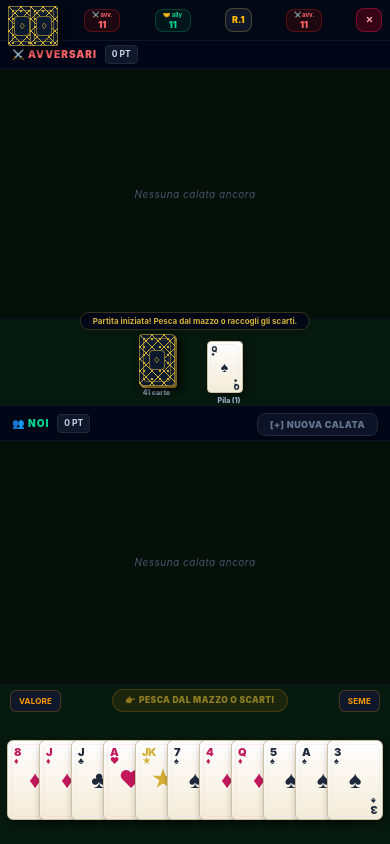
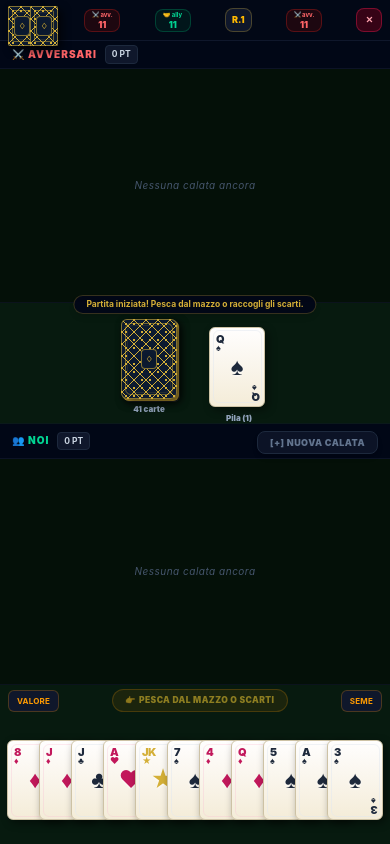
Before and after one commit to bea-jpg/Burraco, a React (Vite) app: page / in a window 390 px wide. Both pictures are taken after a click on the button "NUOVA PARTITA". Built offline with nearby package versions, Linux system fonts and the light colour scheme.

Commit message:
Aggiornato layout mobile con calate grandi, mazzo/scarti ingranditi e ordinamento touch delle carte

```diff
--- a/src/App.tsx
+++ b/src/App.tsx
@@ -255,7 +255,90 @@ export default function App() {
     setSelectedCardIds(new Set());
   };
 
-  // Reorder mano tramite drag and drop in tempo reale
+  // Sposta una carta all'interno della mano
+  const moveCardInHand = (srcIdx: number, destIdx: number) => {
+    if (srcIdx === destIdx) return;
+    setGameState(prev => {
+      const nextHand = [...prev.hands[0]];
+      if (srcIdx < 0 || srcIdx >= nextHand.length || destIdx < 0 || destIdx >= nextHand.length) return prev;
+
+      const [card] = nextHand.splice(srcIdx, 1);
+      nextHand.splice(destIdx, 0, card);
+
+      const nextHands = [...prev.hands];
+      nextHands[0] = nextHand;
+      return {
+        ...prev,
+        hands: nextHands
+      };
+    });
+  };
+
+  // Sposta la singola carta selezionata a sinistra (-1) o a destra (+1)
+  const moveSelectedCard = (direction: -1 | 1) => {
+    if (selectedCardIds.size !== 1) return;
+    const cardId = Array.from(selectedCardIds)[0];
+    const hand = gameState.hands[0];
+    const currIdx = hand.findIndex(c => c.id === cardId);
+    if (currIdx === -1) return;
+    const newIdx = currIdx + direction;
+    if (newIdx >= 0 && newIdx < hand.length) {
+      moveCardInHand(currIdx, newIdx);
+    }
+  };
+
+  // Touch drag and drop reordering per dispositivi mobile
+  const touchStateRef = useRef<{
+    startX: number;
+    startY: number;
+    srcIdx: number;
+    hasMoved: boolean;
+  } | null>(null);
+
+  const handleTouchStartCard = (e: React.TouchEvent, idx: number) => {
+    if (gameMode !== 'game') return;
+    const touch = e.touches[0];
+    touchStateRef.current = {
+      startX: touch.clientX,
+      startY: touch.clientY,
+      srcIdx: idx,
+      hasMoved: false,
+    };
+  };
+
+  const handleTouchMoveCard = (e: React.TouchEvent, spacing: number) => {
+    if (!touchStateRef.current) return;
+    const touch = e.touches[0];
+    const deltaX = touch.clientX - touchStateRef.current.startX;
+    const deltaY = touch.clientY - touchStateRef.current.startY;
+
+    if (Math.abs(deltaX) > 10 || Math.abs(deltaY) > 10 || touchStateRef.current.hasMoved) {
+      touchStateRef.current.hasMoved = true;
+      const hand = gameState.hands[0];
+      const offsetIndices = Math.round(deltaX / spacing);
+      const targetIdx = Math.max(0, Math.min(hand.length - 1, touchStateRef.current.srcIdx + offsetIndices));
+
+      setDraggedIdx(touchStateRef.current.srcIdx);
+      setDragOverIdx(targetIdx);
+    }
+  };
+
+  const handleTouchEndCard = (e: React.TouchEvent, cardId: string) => {
+    e.preventDefault();
+    if (!touchStateRef.current) return;
+    const { hasMoved } = touchStateRef.current;
+    touchStateRef.current = null;
+
+    if (hasMoved && draggedIdx !== null && dragOverIdx !== null && draggedIdx !== dragOverIdx) {
+      moveCardInHand(draggedIdx, dragOverIdx);
+    } else if (!hasMoved) {
+      toggleCardSelect(cardId);
+    }
+    setDraggedIdx(null);
+    setDragOverIdx(null);
+  };
+
+  // Reorder mano tramite drag and drop in tempo reale (Desktop)
   const handleDragStart = (e: React.DragEvent, idx: number) => {
     e.dataTransfer.setData("text/plain", idx.toString());
 
@@ -308,21 +391,7 @@ export default function App() {
     const srcIdx = Number(srcStr);
     if (isNaN(srcIdx) || srcIdx === destIdx) return;
 
-    setGameState(prev => {
-      const nextHand = [...prev.hands[0]];
-      if (srcIdx < 0 || srcIdx >= nextHand.length || destIdx < 0 || destIdx >= nextHand.length) return prev;
-
-      // Sposta la carta nell'array una sola volta al rilascio
-      const [card] = nextHand.splice(srcIdx, 1);
-      nextHand.splice(destIdx, 0, card);
-
-      const nextHands = [...prev.hands];
-      nextHands[0] = nextHand;
-      return {
-        ...prev,
-        hands: nextHands
-      };
-    });
+    moveCardInHand(srcIdx, destIdx);
     setSelectedCardIds(new Set());
   };
 
@@ -571,6 +640,9 @@ export default function App() {
                           onDragLeave={() => { if (dragOverIdx === idx) setDragOverIdx(null); }}
                           onDrop={(e) => handleDrop(e, idx)}
                           onDragEnd={() => { setDraggedIdx(null); setDragOverIdx(null); }}
+                          onTouchStart={(e) => handleTouchStartCard(e, idx)}
+                          onTouchMove={(e) => handleTouchMoveCard(e, spacing)}
+                          onTouchEnd={(e) => handleTouchEndCard(e, card.id)}
                           data-testid="hand-card" data-card-id={card.id}
                           className={`absolute w-14 h-20 transition-all duration-300 ease-out cursor-grab active:cursor-grabbing select-none
                             ${isDraggingThis ? 'opacity-20 scale-95 z-0' : 'opacity-100'}
@@ -582,10 +654,6 @@ export default function App() {
                             zIndex: isHoveredTarget ? 30 : idx + 10,
                           }}
                           onClick={() => toggleCardSelect(card.id)}
-                          onTouchEnd={(e) => {
-                            e.preventDefault();
-                            toggleCardSelect(card.id);
-                          }}
                         >
                           <CardView card={card} />
                         </div>
@@ -680,11 +748,11 @@ export default function App() {
           />
         </div>
 
-        {/* ── ZONA CENTRALE: Mazzo + Scarti + Status (Compatta) ─────────── */}
-        <div className="shrink-0 flex items-center justify-center gap-8 py-1.5 px-4 bg-[#071a0f] relative border-b border-slate-900/40">
+        {/* ── ZONA CENTRALE: Mazzo + Scarti + Status (Grandezza Standard) ─── */}
+        <div className="shrink-0 flex items-center justify-center gap-8 py-2 px-4 bg-[#071a0f] relative border-b border-slate-900/40">
           {/* Status pill */}
           <div key={gameState.history.length}
-            className="absolute -top-2 left-1/2 -translate-x-1/2 z-10 px-3 py-0.5 bg-slate-950/90 border border-[#d4af37]/25 rounded-full text-[8px] font-bold text-[#d4af37] whitespace-nowrap max-w-[60vw] truncate animate-card-pop shadow-md">
+            className="absolute -top-2 left-1/2 -translate-x-1/2 z-10 px-3 py-0.5 bg-slate-950/90 border border-[#d4af37]/25 rounded-full text-[8.5px] font-bold text-[#d4af37] whitespace-nowrap max-w-[65vw] truncate animate-card-pop shadow-md">
             {gameState.history[gameState.history.length - 1]}
           </div>
 
@@ -692,18 +760,18 @@ export default function App() {
           <div className="relative group mt-2 flex flex-col items-center">
             {gameState.deck.length > 3 && (
               <>
-                <div className="absolute top-[1px] left-[1px] w-9 h-13 bg-[#0c1a30] rounded border border-[#d4af37]/10" />
-                <div className="absolute top-[2px] left-[2px] w-9 h-13 bg-[#0c1a30] rounded border border-[#d4af37]/15" />
+                <div className="absolute top-[1.5px] left-[1.5px] w-14 h-20 bg-[#0c1a30] rounded-md border border-[#d4af37]/10" />
+                <div className="absolute top-[3px] left-[3px] w-14 h-20 bg-[#0c1a30] rounded-md border border-[#d4af37]/15" />
               </>
             )}
-            <div className="relative shadow-[1px_1px_0_#d4af37,_2px_2px_0_#d4af37,_3px_3px_8px_rgba(0,0,0,0.75)] rounded">
-              <CardView card={null} onClick={handleHumanDraw} size="mini" />
+            <div className="relative shadow-[1px_1px_0_#d4af37,_2px_2px_0_#d4af37,_3px_3px_8px_rgba(0,0,0,0.75)] rounded-md">
+              <CardView card={null} onClick={handleHumanDraw} size="normal" />
             </div>
-            <div className="text-center text-[7px] font-black text-slate-400 mt-0.5 whitespace-nowrap">{gameState.deck.length} carte</div>
+            <div className="text-center text-[8px] font-black text-slate-400 mt-1 whitespace-nowrap">{gameState.deck.length} carte</div>
           </div>
 
           {/* Scarti */}
-          <div className="relative flex items-center cursor-pointer mt-2" style={{ minWidth: '45px', minHeight: '52px' }}
+          <div className="relative flex items-center cursor-pointer mt-2" style={{ minWidth: '60px', minHeight: '82px' }}
             onClick={handleScartiClick}
             onDragOver={(e) => e.preventDefault()}
             onDrop={(e) => {
@@ -713,7 +781,7 @@ export default function App() {
               }
             }}>
             {gameState.discardPile.length === 0 ? (
-              <div className="w-9 h-13 rounded border border-dashed border-[#d4af37]/20 flex items-center justify-center text-[6px] text-[#d4af37]/40 font-black">
+              <div className="w-14 h-20 rounded-md border border-dashed border-[#d4af37]/20 flex items-center justify-center text-[7.5px] text-[#d4af37]/40 font-black tracking-widest">
                 SCARTI
               </div>
             ) : (
@@ -721,13 +789,13 @@ export default function App() {
                 const angle = (idx - (arr.length - 1) / 2) * 5;
                 return (
                   <div key={card.id} className="absolute transition-transform duration-200"
-                    style={{ left: `${idx * 8}px`, zIndex: idx, transform: `rotate(${angle}deg)` }}>
-                    <CardView card={card} size="mini" />
+                    style={{ left: `${idx * 12}px`, zIndex: idx, transform: `rotate(${angle}deg)` }}>
+                    <CardView card={card} size="normal" />
                   </div>
                 );
               })
             )}
-            <div className="text-center text-[7px] font-black text-slate-400 absolute -bottom-3.5 left-1/2 -translate-x-1/2 whitespace-nowrap">
+            <div className="text-center text-[8px] font-black text-slate-400 absolute -bottom-4 left-1/2 -translate-x-1/2 whitespace-nowrap">
               {gameState.discardPile.length > 0 ? `Pila (${gameState.discardPile.length})` : ''}
             </div>
           </div>
@@ -775,7 +843,7 @@ export default function App() {
         {/* ── MANO GIOCATORE (Compatta in fondo) ─────────────────────────── */}
         <div className="shrink-0 flex flex-col justify-end pb-2 bg-[#071a0f]" style={{ overflow: 'visible' }}>
           {/* Header mano con bottoni ordinamento e barra azioni dinamica */}
-          <div className="flex items-center justify-between px-2.5 py-1 shrink-0 gap-1.5">
+          <div className="flex items-center justify-between px-2 py-1 shrink-0 gap-1">
             <button onClick={() => sortHand('value')}
               className="px-2 py-1 bg-slate-900 border border-amber-500/25 text-amber-500 font-bold text-[8px] uppercase tracking-wide rounded-md transition-all active:scale-95">
               Valore
@@ -795,16 +863,32 @@ export default function App() {
                   ✨ CALA ({selectedCardIds.size} CARTE)
                 </button>
               ) : selectedCardIds.size === 1 ? (
+                <div className="flex items-center gap-1">
+                  <button
+                    onClick={() => moveSelectedCard(-1)}
+                    className="px-2 py-0.5 bg-slate-800 hover:bg-slate-700 border border-amber-500/30 text-amber-300 font-bold text-[8px] uppercase tracking-wider rounded-md active:scale-95 shadow"
+                    title="Sposta a sinistra"
+                  >
+                    ◀
+                  </button>
                   <button
                     onClick={() => {
                       const selectedCardId = Array.from(selectedCardIds)[0];
                       const card = gameState.hands[0].find(c => c.id === selectedCardId);
                       if (card) handleDiscard(card);
                     }}
-                  className="px-3 py-1 bg-gradient-to-r from-rose-600 to-amber-600 border border-rose-400 text-white font-black text-[8.5px] uppercase tracking-wider rounded-full shadow-md active:scale-95"
+                    className="px-2.5 py-1 bg-gradient-to-r from-rose-600 to-amber-600 border border-rose-400 text-white font-black text-[8px] uppercase tracking-wider rounded-full shadow-md active:scale-95"
                   >
-                  🗑️ SCARTA CARTA
+                    🗑️ SCARTA
                   </button>
+                  <button
+                    onClick={() => moveSelectedCard(1)}
+                    className="px-2 py-0.5 bg-slate-800 hover:bg-slate-700 border border-amber-500/30 text-amber-300 font-bold text-[8px] uppercase tracking-wider rounded-md active:scale-95 shadow"
+                    title="Sposta a destra"
+                  >
+                    ▶
+                  </button>
+                </div>
               ) : (
                 <span className="text-[9px] uppercase whitespace-nowrap px-3 py-1 rounded-full font-black bg-amber-500/15 border border-amber-500/40 text-amber-300 tracking-[0.15em] shadow-[0_0_12px_rgba(245,158,11,0.3)] animate-pulse">
                   ★ IL TUO TURNO ★
@@ -834,24 +918,26 @@ export default function App() {
                 <div data-testid="hand-fan" className="relative h-24 mx-auto" style={{ width: `${handWidth}px`, overflow: 'visible' }}>
                   {hand.map((card, idx) => {
                     const isSelected = selectedCardIds.has(card.id);
+                    const isDraggingThis = draggedIdx === idx;
+                    const isHoveredTarget = dragOverIdx === idx && draggedIdx !== null && draggedIdx !== idx;
                     return (
                       <div
                         key={card.id}
-                        draggable={false}
                         data-testid="hand-card"
                         data-card-id={card.id}
                         className={`absolute w-14 h-20 transition-all duration-200 ease-out cursor-pointer select-none
+                          ${isDraggingThis ? 'opacity-30 scale-95 z-0' : 'opacity-100'}
+                          ${isHoveredTarget ? 'ring-2 ring-amber-400 rounded-md scale-105 z-40 shadow-2xl' : ''}
                           ${isSelected ? 'ring-2 ring-amber-400 rounded-md' : ''}`}
                         style={{
                           left: `${idx * spacing}px`,
                           transform: isSelected ? 'translateY(-20px)' : undefined,
-                          zIndex: idx + 10,
+                          zIndex: isHoveredTarget ? 30 : idx + 10,
                         }}
                         onClick={() => toggleCardSelect(card.id)}
-                        onTouchEnd={(e) => {
-                          e.preventDefault();
-                          toggleCardSelect(card.id);
-                        }}
+                        onTouchStart={(e) => handleTouchStartCard(e, idx)}
+                        onTouchMove={(e) => handleTouchMoveCard(e, spacing)}
+                        onTouchEnd={(e) => handleTouchEndCard(e, card.id)}
                       >
                         <CardView card={card} />
                       </div>
--- a/src/components/CardView.tsx
+++ b/src/components/CardView.tsx
@@ -22,13 +22,13 @@ export const CardView: React.FC<CardViewProps> = ({
   let borderClass = 'border';
 
   if (size === 'mini') {
-    widthClass = 'w-9 h-13';
+    widthClass = 'w-11 h-16';
     innerPadding = 'p-0.5';
-    fontValue = 'text-[7.5px]';
-    fontSuitMini = 'text-[6px]';
-    fontSuitCenter = 'text-[14px]';
-    radiusClass = 'rounded-[4px]';
-    borderClass = 'border-[0.5px]';
+    fontValue = 'text-[9.5px]';
+    fontSuitMini = 'text-[7.5px]';
+    fontSuitCenter = 'text-[18px]';
+    radiusClass = 'rounded-[5px]';
+    borderClass = 'border-[0.8px]';
   } else if (size === 'micro') {
     widthClass = 'w-7 h-10';
     innerPadding = 'p-0.5';
--- a/src/components/MeldRow.tsx
+++ b/src/components/MeldRow.tsx
@@ -23,9 +23,9 @@ export const MeldRow: React.FC<MeldRowProps> = ({
   lastUpdatedMeld,
   actionButton,
 }) => {
-  const cardSpacing = 16;
-  const cardHeight = 52; // mini is w-9 h-13 (36px x 52px)
-  const cardWidth = 36;
+  const cardSpacing = 18;
+  const cardHeight = 64; // mini is w-11 h-16 (44px x 64px)
+  const cardWidth = 44;
 
   return (
     <div className="flex flex-col w-full h-full select-none">
```
Lines whose indentation alone changed are shown as unchanged.
